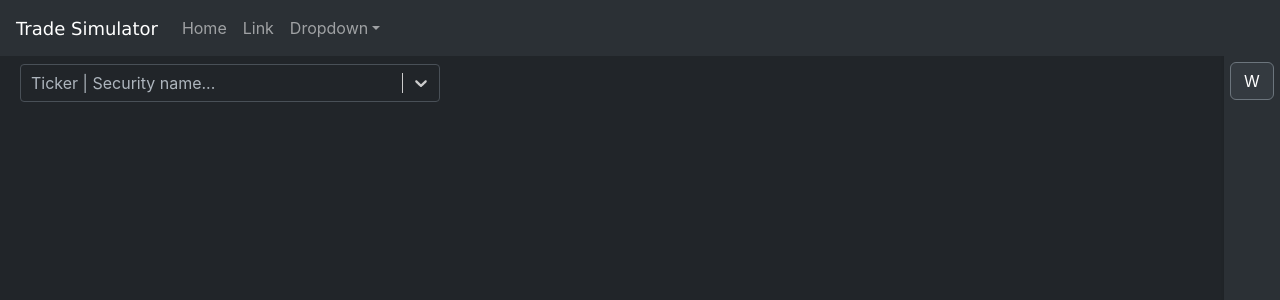
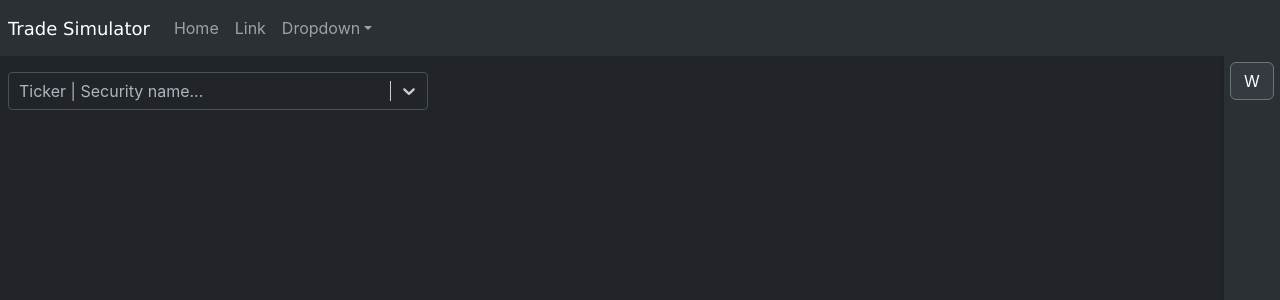
Before and after one commit to benWillan/trade-simulator, a React (Create React App) app in the folder WebApi/ClientApp/: page / in a window 1280 px wide. Shown: the top 300 px of the page. Built offline with nearby package versions, Linux system fonts and the light colour scheme.

Commit message:
[style] Before change to grid and datazoom properties

```diff
--- a/WebApi/ClientApp/src/components/charting/StockChart.tsx
+++ b/WebApi/ClientApp/src/components/charting/StockChart.tsx
@@ -56,16 +56,15 @@ function StockChart({isOffCanvasVisible}: Props) {
 
   return (
     <>
-    <Container fluid>
+    <Container fluid className='px-0 py-0'>
       <Row>
         <Col>
           <AutocompleteInput onAutoCompleteSelect={handleStockSelect}></AutocompleteInput>
         </Col>
       </Row>
-      {/* height compensates for (~230px): Navbar, echarts datazoom and (stock/ticker + date) element heights */}
-      <Row>
-        <Col style={{height: "calc(100vh - 144px)" }}>
-          {/* {graphData && <StockChartGraph isOffCanvasVisible={isOffCanvasVisible} graphData={graphData}></StockChartGraph>} */}
+      <Row style={{height: "calc(100vh - 124px)"}}>
+        <Col>
+          {graphData && <StockChartGraph isOffCanvasVisible={isOffCanvasVisible} graphData={graphData}></StockChartGraph>}
         </Col>
       </Row>
     </Container>
--- a/WebApi/ClientApp/src/components/charting/StockChartGraph.tsx
+++ b/WebApi/ClientApp/src/components/charting/StockChartGraph.tsx
@@ -189,7 +189,7 @@ function StockChartGraph(props: Props) {
   };
 
   return (
-    <ReactECharts ref={chartRef} option={options} style={{ height: "100%", width: "100%", margin: "0 auto" }} />
+    <ReactECharts ref={chartRef} option={options} style={{ height: "100%", width: "100%" }} />
   );
 }
 
--- a/WebApi/ClientApp/src/components/topLevel/ContentArea.tsx
+++ b/WebApi/ClientApp/src/components/topLevel/ContentArea.tsx
@@ -22,11 +22,11 @@ export function ContentArea({chartsRendered, isOffCanvasVisible}: Props) {
 
       case 2:
 
-        return ""
+        return "";
 
       default:
 
-        return "100vw - 360px"
+        return "100vw - 360px";
 
     }
 
@@ -37,9 +37,9 @@ export function ContentArea({chartsRendered, isOffCanvasVisible}: Props) {
   }
 
   return (
-    <Container fluid className='px-2 py-2'>
+    <Container fluid className='px-2 py-3' style={{width: "calc(100% - 56px)", marginLeft: 0, marginRight: 0}}>
       {chartsRendered === 1 && (
-        <Row style={{width: "100%"}}>
+        <Row>
           <Col>
             <StockChart isOffCanvasVisible={isOffCanvasVisible}></StockChart>
           </Col>
@@ -47,176 +47,164 @@ export function ContentArea({chartsRendered, isOffCanvasVisible}: Props) {
       )}
       {chartsRendered === 2 && (
         <>
-        <Row style={{width: "100%"}}>
-          {isOffCanvasVisible ? (
+        <Row>
           <Col>
             <StockChart isOffCanvasVisible={isOffCanvasVisible}></StockChart>
           </Col>
-          ) : (
+        </Row>
+        <Row>
           <Col>
             <StockChart isOffCanvasVisible={isOffCanvasVisible}></StockChart>
           </Col>
-          )}
-        </Row>
-        <Row style={{width: "100%"}}>
-          {isOffCanvasVisible ? (
-            <Col>
-              <StockChart isOffCanvasVisible={isOffCanvasVisible}></StockChart>
-            </Col>
-          ) : (
-            <Col>
-              <StockChart isOffCanvasVisible={isOffCanvasVisible}></StockChart>
-            </Col>
-          )}
         </Row>
         </>
       )}
-      {/* {chartsRendered === 3 && (
-        <>
-        <Row style={{ display: 'flex' }}>
-          <Col style={{ flex: '0 0 41.666%' }} className='py-3 chart-container'>
-            <StockChart isOffCanvasVisible={isOffCanvasVisible}></StockChart>
-          </Col>
-          <Col style={{ flex: '0 0 41.666%' }} className='py-3 chart-container'>
-            <StockChart isOffCanvasVisible={isOffCanvasVisible}></StockChart>
-          </Col>
-          <Col style={{ flex: '0 0 16.666%' }}></Col>
-        </Row>
-        <Row style={{ display: 'flex' }}>
-          <Col style={{ flex: '0 0 83.332%' }} className='py-3 chart-container'>
-            <StockChart isOffCanvasVisible={isOffCanvasVisible}></StockChart>
-          </Col>
-          <Col style={{ flex: '0 0 16.666%' }}></Col>
-        </Row>
-        </>
-      )} */}
-      {/* {chartsRendered === 4 && (
-        <>
-        <Row style={{ display: 'flex' }}>
-          {isOffCanvasVisible ? (
-            <>
-              <Col style={{ flex: '0 0 calc(50vw - 190px)'}} className='py-2 chart-container'>
-                <StockChart isOffCanvasVisible={isOffCanvasVisible}></StockChart>
-              </Col>
-              <Col style={{ flex: '0 0 calc(50vw - 190px)'}} className='py-2 chart-container'>
-                <StockChart isOffCanvasVisible={isOffCanvasVisible}></StockChart>
-              </Col>
-            </>
-          ) : (
-            <>
-              <Col style={{ flex: '0 0 calc(50vw - 56px)'}} className='py-2 chart-container'>
-                <StockChart isOffCanvasVisible={isOffCanvasVisible}></StockChart>
-              </Col>
-              <Col style={{ flex: '0 0 calc(50vw - 56px)'}} className='py-2 chart-container'>
-                <StockChart isOffCanvasVisible={isOffCanvasVisible}></StockChart>
-              </Col>
-            </>
-          )}
-        </Row>
-        <Row style={{ display: 'flex' }}>
-          {isOffCanvasVisible ? (
-            <>
-              <Col style={{ flex: '0 0 calc(50vw - 190px)'}} className='py-2 chart-container'>
-                <StockChart isOffCanvasVisible={isOffCanvasVisible}></StockChart>
-              </Col>
-              <Col style={{ flex: '0 0 calc(50vw - 190px)'}} className='py-2 chart-container'>
-                <StockChart isOffCanvasVisible={isOffCanvasVisible}></StockChart>
-              </Col>
-            </>
-          ) : (
-            <>
-              <Col style={{ flex: '0 0 calc(50vw - 56px)'}} className='py-2 chart-container'>
-                <StockChart isOffCanvasVisible={isOffCanvasVisible}></StockChart>
-              </Col>
-              <Col style={{ flex: '0 0 calc(50vw - 56px)'}} className='py-2 chart-container'>
-                <StockChart isOffCanvasVisible={isOffCanvasVisible}></StockChart>
-              </Col>
-            </>
+    </Container>
+      // {/* {chartsRendered === 3 && (
+      //   <>
+      //   <Row style={{ display: 'flex' }}>
+      //     <Col style={{ flex: '0 0 41.666%' }} className='py-3 chart-container'>
+      //       <StockChart isOffCanvasVisible={isOffCanvasVisible}></StockChart>
+      //     </Col>
+      //     <Col style={{ flex: '0 0 41.666%' }} className='py-3 chart-container'>
+      //       <StockChart isOffCanvasVisible={isOffCanvasVisible}></StockChart>
+      //     </Col>
+      //     <Col style={{ flex: '0 0 16.666%' }}></Col>
+      //   </Row>
+      //   <Row style={{ display: 'flex' }}>
+      //     <Col style={{ flex: '0 0 83.332%' }} className='py-3 chart-container'>
+      //       <StockChart isOffCanvasVisible={isOffCanvasVisible}></StockChart>
+      //     </Col>
+      //     <Col style={{ flex: '0 0 16.666%' }}></Col>
+      //   </Row>
+      //   </>
+      // )} */}
+      // {/* {chartsRendered === 4 && (
+      //   <>
+      //   <Row style={{ display: 'flex' }}>
+      //     {isOffCanvasVisible ? (
+      //       <>
+      //         <Col style={{ flex: '0 0 calc(50vw - 190px)'}} className='py-2 chart-container'>
+      //           <StockChart isOffCanvasVisible={isOffCanvasVisible}></StockChart>
+      //         </Col>
+      //         <Col style={{ flex: '0 0 calc(50vw - 190px)'}} className='py-2 chart-container'>
+      //           <StockChart isOffCanvasVisible={isOffCanvasVisible}></StockChart>
+      //         </Col>
+      //       </>
+      //     ) : (
+      //       <>
+      //         <Col style={{ flex: '0 0 calc(50vw - 56px)'}} className='py-2 chart-container'>
+      //           <StockChart isOffCanvasVisible={isOffCanvasVisible}></StockChart>
+      //         </Col>
+      //         <Col style={{ flex: '0 0 calc(50vw - 56px)'}} className='py-2 chart-container'>
+      //           <StockChart isOffCanvasVisible={isOffCanvasVisible}></StockChart>
+      //         </Col>
+      //       </>
+      //     )}
+      //   </Row>
+      //   <Row style={{ display: 'flex' }}>
+      //     {isOffCanvasVisible ? (
+      //       <>
+      //         <Col style={{ flex: '0 0 calc(50vw - 190px)'}} className='py-2 chart-container'>
+      //           <StockChart isOffCanvasVisible={isOffCanvasVisible}></StockChart>
+      //         </Col>
+      //         <Col style={{ flex: '0 0 calc(50vw - 190px)'}} className='py-2 chart-container'>
+      //           <StockChart isOffCanvasVisible={isOffCanvasVisible}></StockChart>
+      //         </Col>
+      //       </>
+      //     ) : (
+      //       <>
+      //         <Col style={{ flex: '0 0 calc(50vw - 56px)'}} className='py-2 chart-container'>
+      //           <StockChart isOffCanvasVisible={isOffCanvasVisible}></StockChart>
+      //         </Col>
+      //         <Col style={{ flex: '0 0 calc(50vw - 56px)'}} className='py-2 chart-container'>
+      //           <StockChart isOffCanvasVisible={isOffCanvasVisible}></StockChart>
+      //         </Col>
+      //       </>
 
-          )}
-        </Row>
-        </>
-      )} */}
-      {/* {chartsRendered == 6 && (
-        <>
-        <Row style={{ display: 'flex' }}>
-          <Col style={{ flex: '0 0 27.777%' }} className='py-3 chart-container'>
-            <StockChart isOffCanvasVisible={isOffCanvasVisible}></StockChart>
-          </Col>
-          <Col style={{ flex: '0 0 27.777%' }} className='py-3 chart-container'>
-            <StockChart isOffCanvasVisible={isOffCanvasVisible}></StockChart>
-          </Col>
-          <Col style={{ flex: '0 0 27.777%' }} className='py-3 chart-container'>
-            <StockChart isOffCanvasVisible={isOffCanvasVisible}></StockChart>
-          </Col>
-          <Col style={{ flex: '0 0 16.666%' }}></Col>
-        </Row>
-        <Row style={{ display: 'flex' }}>
-          <Col style={{ flex: '0 0 27.777%' }} className='py-3 chart-container'>
-            <StockChart isOffCanvasVisible={isOffCanvasVisible}></StockChart>
-          </Col>
-          <Col style={{ flex: '0 0 27.777%' }} className='py-3 chart-container'>
-            <StockChart isOffCanvasVisible={isOffCanvasVisible}></StockChart>
-          </Col>
-          <Col style={{ flex: '0 0 27.777%' }} className='py-3 chart-container'>
-            <StockChart isOffCanvasVisible={isOffCanvasVisible}></StockChart>
-          </Col>
-          <Col style={{ flex: '0 0 16.666%' }}></Col>
-        </Row>
-        </>
-      )} */}
-      {/* {chartsRendered == 12 && (
-        <>
-        <Row style={{ display: 'flex' }}>
-          <Col style={{ flex: '0 0 27.777%' }} className='py-3 chart-container'>
-            <StockChart isOffCanvasVisible={isOffCanvasVisible}></StockChart>
-          </Col>
-          <Col style={{ flex: '0 0 27.777%' }} className='py-3 chart-container'>
-            <StockChart isOffCanvasVisible={isOffCanvasVisible}></StockChart>
-          </Col>
-          <Col style={{ flex: '0 0 27.777%' }} className='py-3 chart-container'>
-            <StockChart isOffCanvasVisible={isOffCanvasVisible}></StockChart>
-          </Col>
-          <Col style={{ flex: '0 0 16.666%' }}></Col>
-        </Row>
-        <Row style={{ display: 'flex' }}>
-          <Col style={{ flex: '0 0 27.777%' }} className='py-3 chart-container'>
-            <StockChart isOffCanvasVisible={isOffCanvasVisible}></StockChart>
-          </Col>
-          <Col style={{ flex: '0 0 27.777%' }} className='py-3 chart-container'>
-            <StockChart isOffCanvasVisible={isOffCanvasVisible}></StockChart>
-          </Col>
-          <Col style={{ flex: '0 0 27.777%' }} className='py-3 chart-container'>
-            <StockChart isOffCanvasVisible={isOffCanvasVisible}></StockChart>
-          </Col>
-          <Col style={{ flex: '0 0 16.666%' }}></Col>
-        </Row>
-        <Row style={{ display: 'flex' }}>
-          <Col style={{ flex: '0 0 27.777%' }} className='py-3 chart-container'>
-            <StockChart isOffCanvasVisible={isOffCanvasVisible}></StockChart>
-          </Col>
-          <Col style={{ flex: '0 0 27.777%' }} className='py-3 chart-container'>
-            <StockChart isOffCanvasVisible={isOffCanvasVisible}></StockChart>
-          </Col>
-          <Col style={{ flex: '0 0 27.777%' }} className='py-3 chart-container'>
-            <StockChart isOffCanvasVisible={isOffCanvasVisible}></StockChart>
-          </Col>
-          <Col style={{ flex: '0 0 16.666%' }}></Col>
-        </Row>
-        <Row style={{ display: 'flex' }}>
-          <Col style={{ flex: '0 0 27.777%' }} className='py-3 chart-container'>
-            <StockChart isOffCanvasVisible={isOffCanvasVisible}></StockChart>
-          </Col>
-          <Col style={{ flex: '0 0 27.777%' }} className='py-3 chart-container'>
-            <StockChart isOffCanvasVisible={isOffCanvasVisible}></StockChart>
-          </Col>
-          <Col style={{ flex: '0 0 27.777%' }} className='py-3 chart-container'>
-            <StockChart isOffCanvasVisible={isOffCanvasVisible}></StockChart>
-          </Col>
-          <Col style={{ flex: '0 0 16.666%' }}></Col>
-        </Row>
-        </>
-      )}  */}
-    </Container>
+      //     )}
+      //   </Row>
+      //   </>
+      // )} */}
+      // {/* {chartsRendered == 6 && (
+      //   <>
+      //   <Row style={{ display: 'flex' }}>
+      //     <Col style={{ flex: '0 0 27.777%' }} className='py-3 chart-container'>
+      //       <StockChart isOffCanvasVisible={isOffCanvasVisible}></StockChart>
+      //     </Col>
+      //     <Col style={{ flex: '0 0 27.777%' }} className='py-3 chart-container'>
+      //       <StockChart isOffCanvasVisible={isOffCanvasVisible}></StockChart>
+      //     </Col>
+      //     <Col style={{ flex: '0 0 27.777%' }} className='py-3 chart-container'>
+      //       <StockChart isOffCanvasVisible={isOffCanvasVisible}></StockChart>
+      //     </Col>
+      //     <Col style={{ flex: '0 0 16.666%' }}></Col>
+      //   </Row>
+      //   <Row style={{ display: 'flex' }}>
+      //     <Col style={{ flex: '0 0 27.777%' }} className='py-3 chart-container'>
+      //       <StockChart isOffCanvasVisible={isOffCanvasVisible}></StockChart>
+      //     </Col>
+      //     <Col style={{ flex: '0 0 27.777%' }} className='py-3 chart-container'>
+      //       <StockChart isOffCanvasVisible={isOffCanvasVisible}></StockChart>
+      //     </Col>
+      //     <Col style={{ flex: '0 0 27.777%' }} className='py-3 chart-container'>
+      //       <StockChart isOffCanvasVisible={isOffCanvasVisible}></StockChart>
+      //     </Col>
+      //     <Col style={{ flex: '0 0 16.666%' }}></Col>
+      //   </Row>
+      //   </>
+      // )} */}
+      // {/* {chartsRendered == 12 && (
+      //   <>
+      //   <Row style={{ display: 'flex' }}>
+      //     <Col style={{ flex: '0 0 27.777%' }} className='py-3 chart-container'>
+      //       <StockChart isOffCanvasVisible={isOffCanvasVisible}></StockChart>
+      //     </Col>
+      //     <Col style={{ flex: '0 0 27.777%' }} className='py-3 chart-container'>
+      //       <StockChart isOffCanvasVisible={isOffCanvasVisible}></StockChart>
+      //     </Col>
+      //     <Col style={{ flex: '0 0 27.777%' }} className='py-3 chart-container'>
+      //       <StockChart isOffCanvasVisible={isOffCanvasVisible}></StockChart>
+      //     </Col>
+      //     <Col style={{ flex: '0 0 16.666%' }}></Col>
+      //   </Row>
+      //   <Row style={{ display: 'flex' }}>
+      //     <Col style={{ flex: '0 0 27.777%' }} className='py-3 chart-container'>
+      //       <StockChart isOffCanvasVisible={isOffCanvasVisible}></StockChart>
+      //     </Col>
+      //     <Col style={{ flex: '0 0 27.777%' }} className='py-3 chart-container'>
+      //       <StockChart isOffCanvasVisible={isOffCanvasVisible}></StockChart>
+      //     </Col>
+      //     <Col style={{ flex: '0 0 27.777%' }} className='py-3 chart-container'>
+      //       <StockChart isOffCanvasVisible={isOffCanvasVisible}></StockChart>
+      //     </Col>
+      //     <Col style={{ flex: '0 0 16.666%' }}></Col>
+      //   </Row>
+      //   <Row style={{ display: 'flex' }}>
+      //     <Col style={{ flex: '0 0 27.777%' }} className='py-3 chart-container'>
+      //       <StockChart isOffCanvasVisible={isOffCanvasVisible}></StockChart>
+      //     </Col>
+      //     <Col style={{ flex: '0 0 27.777%' }} className='py-3 chart-container'>
+      //       <StockChart isOffCanvasVisible={isOffCanvasVisible}></StockChart>
+      //     </Col>
+      //     <Col style={{ flex: '0 0 27.777%' }} className='py-3 chart-container'>
+      //       <StockChart isOffCanvasVisible={isOffCanvasVisible}></StockChart>
+      //     </Col>
+      //     <Col style={{ flex: '0 0 16.666%' }}></Col>
+      //   </Row>
+      //   <Row style={{ display: 'flex' }}>
+      //     <Col style={{ flex: '0 0 27.777%' }} className='py-3 chart-container'>
+      //       <StockChart isOffCanvasVisible={isOffCanvasVisible}></StockChart>
+      //     </Col>
+      //     <Col style={{ flex: '0 0 27.777%' }} className='py-3 chart-container'>
+      //       <StockChart isOffCanvasVisible={isOffCanvasVisible}></StockChart>
+      //     </Col>
+      //     <Col style={{ flex: '0 0 27.777%' }} className='py-3 chart-container'>
+      //       <StockChart isOffCanvasVisible={isOffCanvasVisible}></StockChart>
+      //     </Col>
+      //     <Col style={{ flex: '0 0 16.666%' }}></Col>
+      //   </Row>
+      //   </>
+      // )}  */}
   );
 }
--- a/WebApi/ClientApp/src/components/topLevel/NavBar.tsx
+++ b/WebApi/ClientApp/src/components/topLevel/NavBar.tsx
@@ -9,7 +9,7 @@ import NavDropdown from 'react-bootstrap/NavDropdown';
 export function NavBar() {
 
   return (
-    <Navbar style={{zIndex: 2}} bg="dark" data-bs-theme="dark" className="bg-body-tertiary px-3">
+    <Navbar style={{zIndex: 2}} bg="dark" data-bs-theme="dark" className="bg-body-tertiary px-2">
       <Navbar.Brand href="#home"><span style={{fontFamily: "Verdana", fontSize: 18}}>Trade Simulator</span></Navbar.Brand>
       <Navbar.Toggle aria-controls="basic-navbar-nav" />
       <Navbar.Collapse id="basic-navbar-nav">
```
Lines whose indentation alone changed are shown as unchanged.
